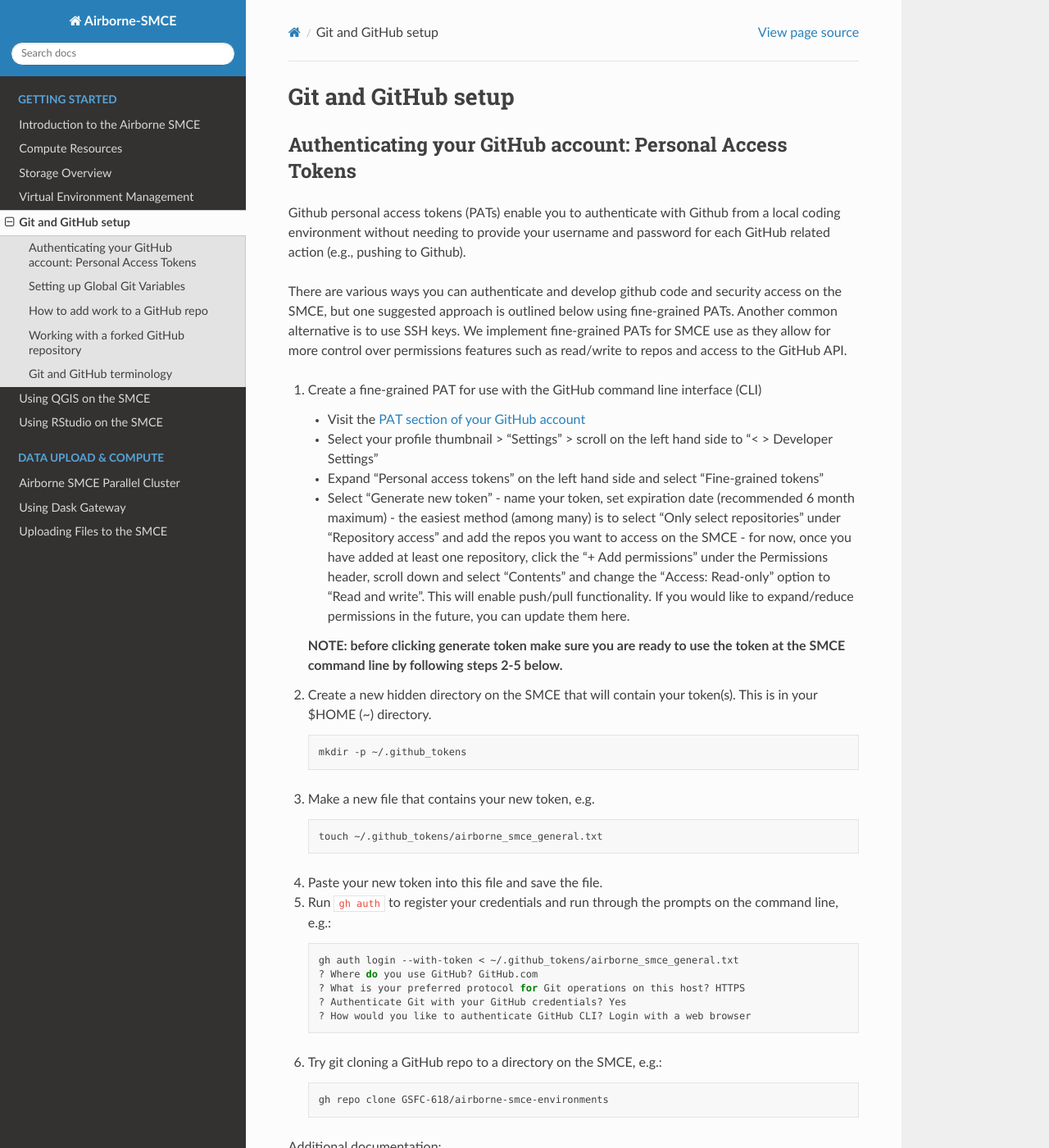
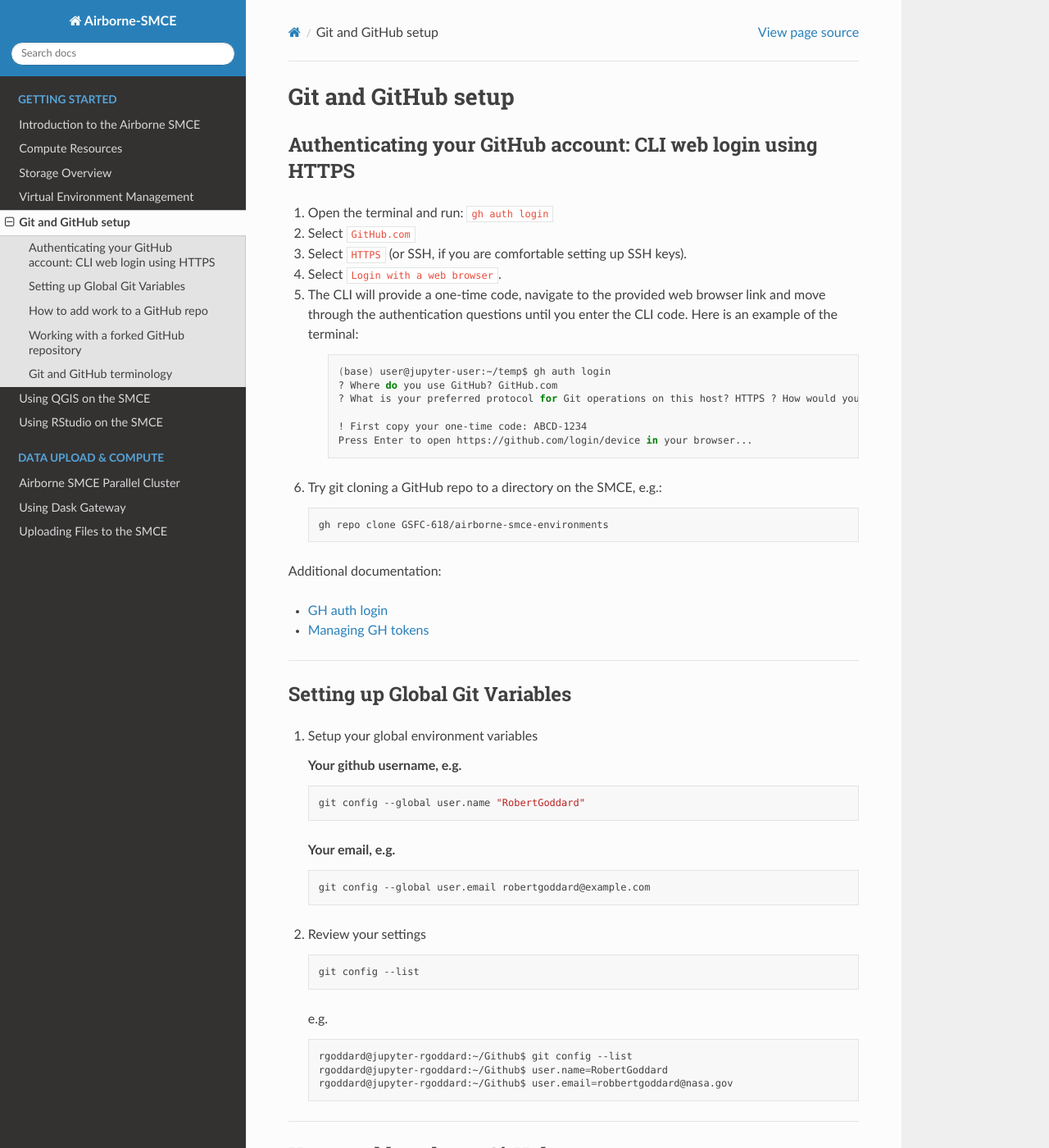
Before and after one commit to EvanDLang/smce-airborne-docs, a Sphinx documentation site: the page built from docs/source/pages/git_setup.rst, in a window 1280 px wide and 1400 px high. Shown: the whole window at 82% size. Built offline with Sphinx 7.4.7 and the Read the Docs theme 3.1.0, drawn with Linux system fonts in a browser that asks for light colours.

Commit message:
Updated Git method

```diff
--- a/docs/source/pages/git_setup.rst
+++ b/docs/source/pages/git_setup.rst
@@ -2,48 +2,27 @@
 Git and GitHub setup
 ===========================================
 
-Authenticating your GitHub account: Personal Access Tokens
+Authenticating your GitHub account: CLI web login using HTTPS
 ----------------------------------------------------------
+1. Open the terminal and run: ``gh auth login``
 
-Github personal access tokens (PATs) enable you to authenticate with Github from a local coding environment without needing to provide your username and password for each GitHub related action (e.g., pushing to Github).
+2. Select ``GitHub.com``
 
-There are various ways you can authenticate and develop github code and security access on the SMCE, but one suggested approach is outlined below using fine-grained PATs. Another common alternative is to use SSH keys. We implement fine-grained PATs for SMCE use as they allow for more control over permissions features such as read/write to repos and access to the GitHub API.
+3. Select ``HTTPS`` (or SSH, if you are comfortable setting up SSH keys).
 
-1. Create a fine-grained PAT for use with the GitHub command line interface (CLI)
+4. Select ``Login with a web browser``.
 
-   - Visit the `PAT section of your GitHub account <https://github.com/settings/personal-access-tokens>`_
-   - Select your profile thumbnail > "Settings" > scroll on the left hand side to "< > Developer Settings"
-   - Expand "Personal access tokens" on the left hand side and select "Fine-grained tokens"
-   - Select "Generate new token"
-     - name your token, set expiration date (recommended 6 month maximum)
-     - the easiest method (among many) is to select "Only select repositories" under "Repository access" and add the repos you want to access on the SMCE
-     - for now, once you have added at least one repository, click the "+ Add permissions" under the Permissions header, scroll down and select "Contents" and change the "Access: Read-only" option to "Read and write". This will enable push/pull functionality. If you would like to expand/reduce permissions in the future, you can update them here.
+5. The CLI will provide a one-time code, navigate to the provided web browser link and move through the authentication questions until you enter the CLI code. Here is an example of the terminal:
 
-   **NOTE: before clicking generate token make sure you are ready to use the token at the SMCE command line by following steps 2-5 below.**
+    .. code-block:: bash
 
-2. Create a new hidden directory on the SMCE that will contain your token(s). This is in your $HOME (~) directory.
+        (base) user@jupyter-user:~/temp$ gh auth login
+        ? Where do you use GitHub? GitHub.com
+        ? What is your preferred protocol for Git operations on this host? HTTPS ? How would you like to authenticate GitHub CLI? Login with a web
 
-   .. code-block:: bash
+        ! First copy your one-time code: ABCD-1234
+        Press Enter to open https://github.com/login/device in your browser...
 
-       mkdir -p ~/.github_tokens
-
-3. Make a new file that contains your new token, e.g.
-
-   .. code-block:: bash
-
-       touch ~/.github_tokens/airborne_smce_general.txt
-
-4. Paste your new token into this file and save the file.
-
-5. Run ``gh auth`` to register your credentials and run through the prompts on the command line, e.g.:
-
-   .. code-block:: bash
-
-       gh auth login --with-token < ~/.github_tokens/airborne_smce_general.txt
-       ? Where do you use GitHub? GitHub.com
-       ? What is your preferred protocol for Git operations on this host? HTTPS
-       ? Authenticate Git with your GitHub credentials? Yes
-       ? How would you like to authenticate GitHub CLI? Login with a web browser
 
 6. Try git cloning a GitHub repo to a directory on the SMCE, e.g.:
 
```
